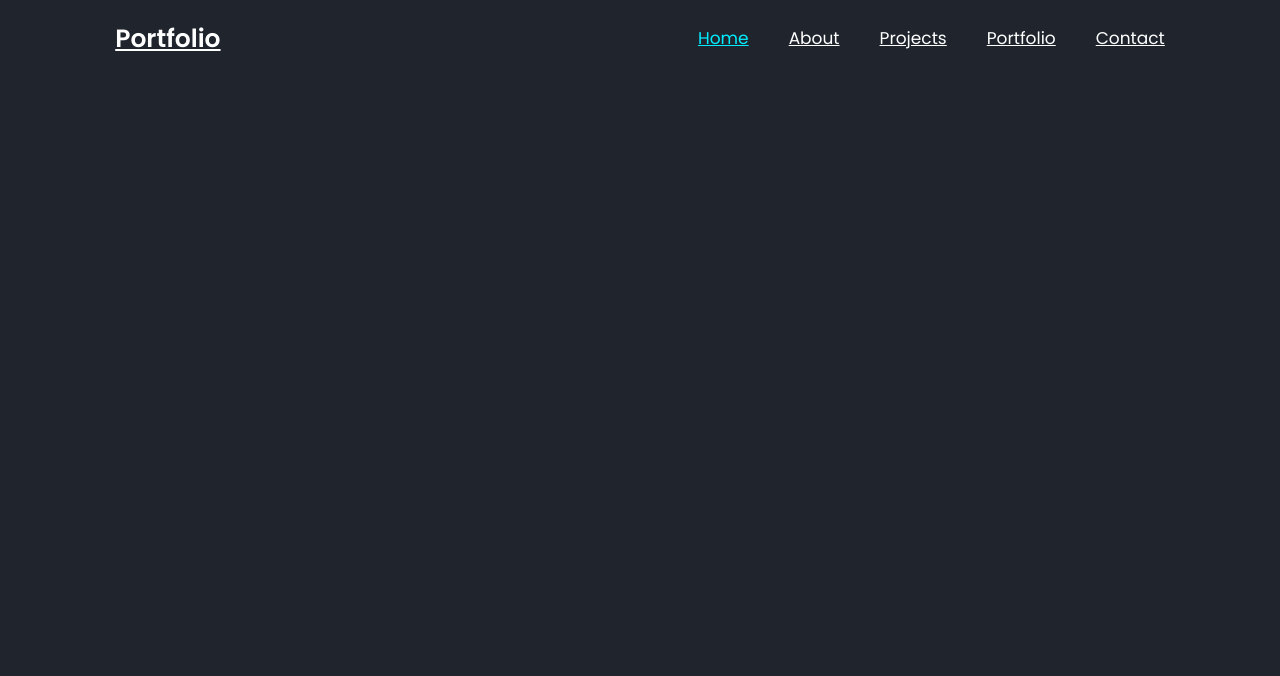
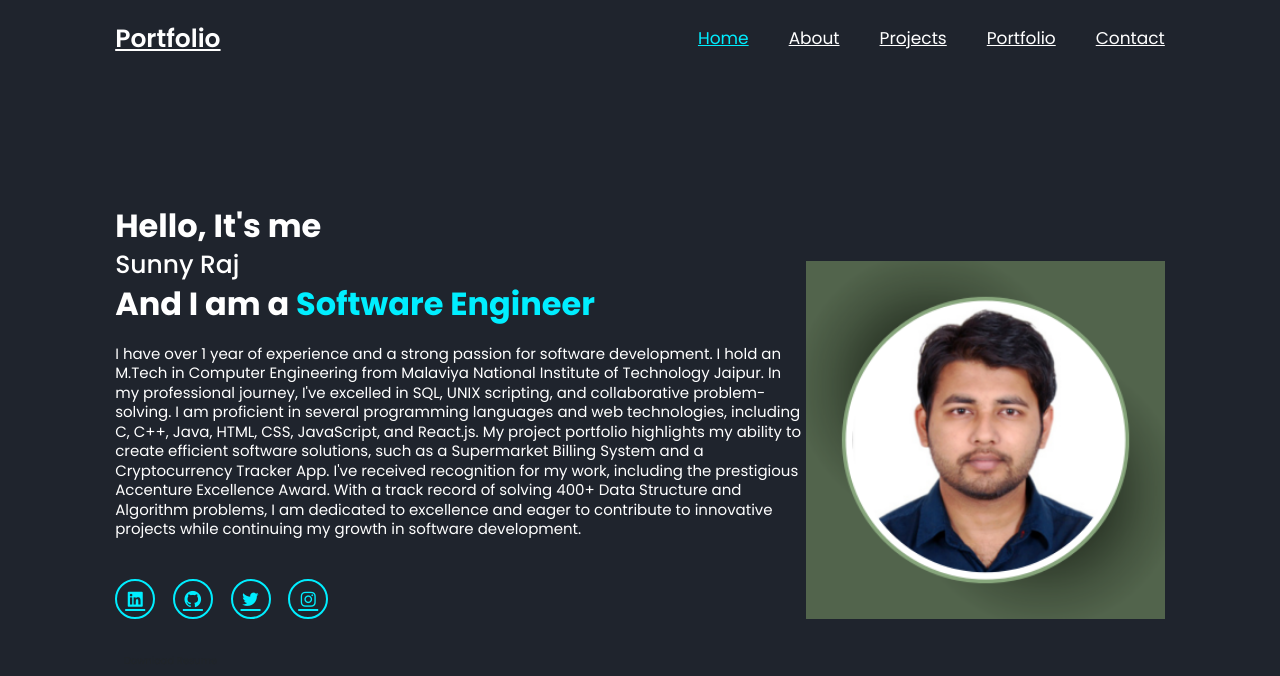
Before and after one commit to Sunnyraj1510/My-Portfolio1, a plain HTML site: page index.html in a window 1280 px wide. Drawn offline with nearby package versions, Linux system fonts and the light colour scheme.

Commit message:
Added some basic introduction about me

```diff
--- a/index.html
+++ b/index.html
@@ -6,11 +6,14 @@
     <meta name="viewport" content="width=device-width, initial-scale=1">
     <title>Sunny Raj</title>
     <link href="https://cdn.jsdelivr.net/npm/bootstrap@5.3.1/dist/css/bootstrap.min.css" rel="stylesheet" integrity="sha384-4bw+/aepP/YC94hEpVNVgiZdgIC5+VKNBQNGCHeKRQN+PtmoHDEXuppvnDJzQIu9" crossorigin="anonymous">
+    <!-- Box Icons -->
+    <link href='https://unpkg.com/boxicons@2.1.4/css/boxicons.min.css' rel='stylesheet'>
     <link href = "style.css" rel="stylesheet">
 </head>
   <body>
     <header class="header">
         <a href="#" class="logo">Portfolio</a>
+        <i class='bx bx-menu' id ="menu-icon"></i>
         <nav class="navbar">
             <a href="#home" class="active">Home</a>
             <a href="#about">About</a>
@@ -19,5 +22,29 @@
             <a href="#contact">Contact</a>
         </nav>
     </header>
+
+    <section class="home" id="home">
+        <div class="home-content">
+            <h3>Hello, It's me</h3>
+            <h1>Sunny Raj</h1>
+            <h3>And I am a <span>Software Engineer</span></h3>
+            <p>I have over 1 year of experience and a strong passion for software development. I hold an M.Tech in Computer Engineering from Malaviya National Institute of Technology Jaipur. In my professional journey, I've excelled in SQL, UNIX scripting, and collaborative problem-solving. I am proficient in several programming languages and web technologies, including C, C++, Java, HTML, CSS, JavaScript, and React.js.
+            My project portfolio highlights my ability to create efficient software solutions, such as a Supermarket Billing System and a Cryptocurrency Tracker App. I've received recognition for my work, including the prestigious Accenture Excellence Award. With a track record of solving 400+ Data Structure and Algorithm problems, I am dedicated to excellence and eager to contribute to innovative projects while continuing my growth in software development.</p>
+            <div class="social-media">
+                <a href="#"><i class='bx bxl-linkedin-square' ></i></a>
+                <a href="#"><i class='bx bxl-github' ></i></a>
+                <a href="#"><i class='bx bxl-twitter'></i></a>
+                <a href="#"><i class='bx bxl-instagram' ></i></a>
+            </div>
+            <a href="#" class="btn">Download Resume</a>
+        </div>
+
+        <div class ="home-img">
+            <img src="images/home1.png" alt="">
+        </div>
+
+    </section>
+
+    <script src="js/script"></script>
   </body>
 </html>
--- a/style.css
+++ b/style.css
@@ -27,6 +27,11 @@ html{
 body{
     background: var(--bg-color);
     color: var(--text-color);
+}
+
+section {
+    min-height: 100vh;
+    padding: 10rem 9% 2rem;
 }
 
 .header{
@@ -60,3 +65,58 @@ body{
 .navbar a.active{
     color: var(--main-color);
 }
+
+#menu-icon {
+    font-size: 3.6rem;
+    color: var(--text-color);
+    display: none;
+}
+
+.home {
+    display: flex;
+    justify-content: center;
+    align-items: center;
+}
+
+.home-img img{
+    width: 28vw;
+}
+
+.home-content h3{
+    font-size: 3.2rem;
+    font-weight: 700;
+}
+
+.home-content p{
+    font-size: 1.5rem;
+    line-height: 1.3;
+}
+
+.home-content :nth-of-type(2){
+    margin-bottom: 2rem;
+}
+
+span{
+    color: var(--main-color);
+}
+
+.social-media a{
+    display: inline-flex;
+    justify-content: center;
+    align-items: center;
+    width: 4rem;
+    height: 4rem;
+    background: transparent;
+    border: .2rem solid var(--main-color);
+    border-radius: 50%;
+    font-size: 2rem;
+    color: var(--main-color);
+    margin: 3rem 1.5rem 3rem 0;
+    transition: .5 ease;
+}
+
+.social-media a:hover {
+    background: var(--main-color);
+    color: var(--second-bg-color);
+    box-shadow: 0 0 1rem var(--main-color);
+}
```
Also changed, not shown: images/home.jpg (added), images/home1.png (added), images/home2.png (added).
